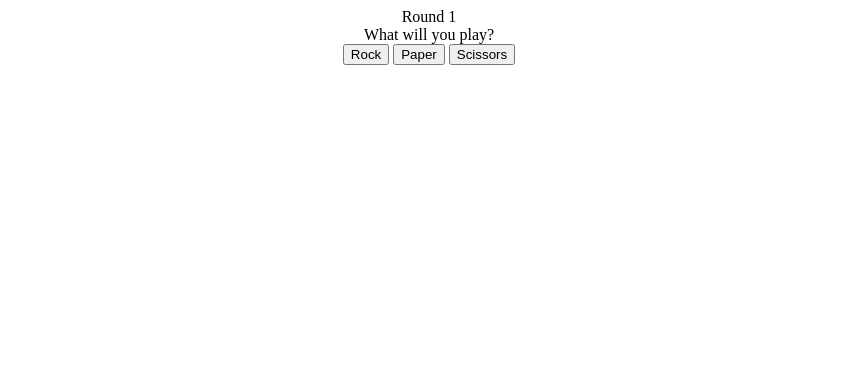
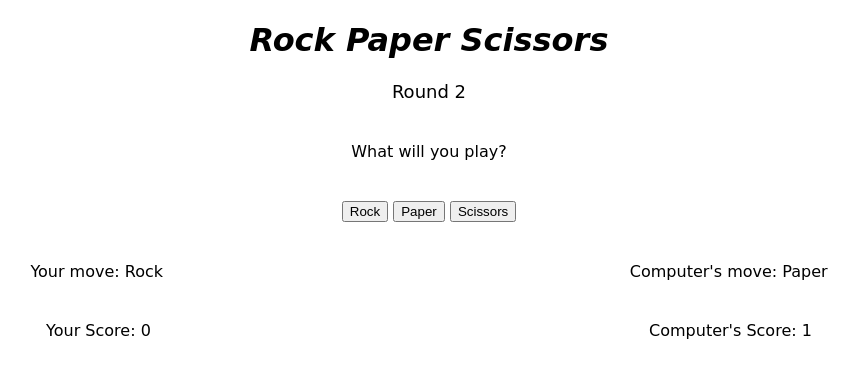
Before and after one commit to randynyl/rock-paper-scissors, a plain HTML site: page index.html in a window 1280 px wide. Both pictures are taken after a click on the button "Rock". Shown: the whole page, without its empty margins (211-1067 px from the left). Drawn offline with Linux system fonts and the light colour scheme.

Commit message:
Add score and end message display

```diff
--- a/index.html
+++ b/index.html
@@ -5,12 +5,24 @@
   <title>Rock-Paper-Scissors</title>
   <meta name="description" content="My Page Description">
   <style>
-      .container{
+      body {
+        text-align: center;
+        font-family: cursive;
+      }
+      h1 {
+          font-style: italic;
+      }
+
+      #roundNum {
+          font-size: large;
+      }
+      .container {
         display: flex;
         flex-direction: row;
-        justify-content: center;
+        justify-content: space-around;
         align-items: center;
         flex-wrap: wrap;
+        row-gap: 20px;
       }
 
       .break {
@@ -18,11 +30,13 @@
           height: 0;
       }
 
+
   </style>
 </head>
 <body>
+    <h1>Rock Paper Scissors</h1>
     <div class="container">
-        <div>Round 1</div>
+        <div id="roundNum">Round 1</div>
         <div class="break"></div>
         <div>What will you play?</div>
         <div class="break"></div>
@@ -37,6 +51,16 @@
                 Scissors
             </button>
         </div>
+        <div class="break"></div>
+        <div>
+            <span>Your move: </span><span id="playerChoice"></span>
+        </div>
+        <div>
+            <span>Computer's move: </span><span id="computerChoice"></span>
+        </div>
+        <div class="break"></div>
+        <div id="playerScore">Your Score: 0</div>
+        <div id="computerScore">Computer's Score: 0</div>
     </div>
     <script>
         const ROUND_WON = 1;
@@ -111,6 +135,7 @@
             let roundCount = 1;
 
 
+
             const buttons = document.querySelectorAll('button');
             buttons.forEach((button) => {
                 button.addEventListener('click', () => {
@@ -124,9 +149,14 @@
                     } else if (roundResult == ROUND_LOST) {
                         computerPoints += 1;
                     }
+                    document.getElementById("playerChoice").innerHTML = playerSelection;
+                    document.getElementById("computerChoice").innerHTML = computerSelection;
                     roundCount += 1;
+                    document.getElementById("roundNum").innerHTML = `Round ${roundCount}`;
                     console.log('Player\'s points: ' + playerPoints);
+                    document.getElementById("playerScore").innerHTML = `Your Score: ${playerPoints}`;
                     console.log('Computer\'s points: ' + computerPoints);
+                    document.getElementById("computerScore").innerHTML = `Computer's Score: ${computerPoints}`;
                     if (playerPoints == 5 || computerPoints == 5) {
                         endGame(playerPoints, computerPoints);
                     }
@@ -135,12 +165,24 @@
         }
 
         function endGame(playerPoints, computerPoints) {
+            const container = document.querySelector('.container');
+            const endMessage = document.createElement('div');
+            const lineBreak = document.createElement('div');
+            const resultMessage = document.createElement('div');
+            endMessage.textContent = 'Game ends!'
             console.log('Game ends!');
             if (playerPoints > computerPoints) {
+                resultMessage.textContent = 'You win!'
                 console.log('You win!');
             } else {
+                resultMessage.textContent = 'Computer wins!'
                 console.log('Computer wins!');
             }
+            lineBreak.classList.add('break');
+            container.appendChild(lineBreak.cloneNode(true));
+            container.appendChild(endMessage);
+            container.appendChild(lineBreak.cloneNode(true));
+            container.appendChild(resultMessage);
         }
 
 
```
